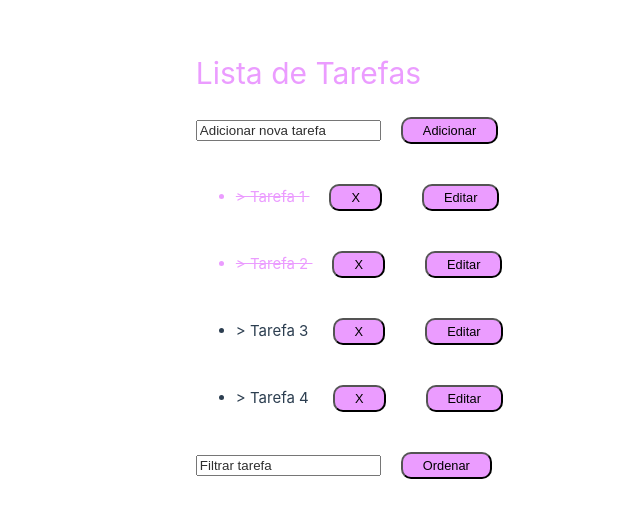
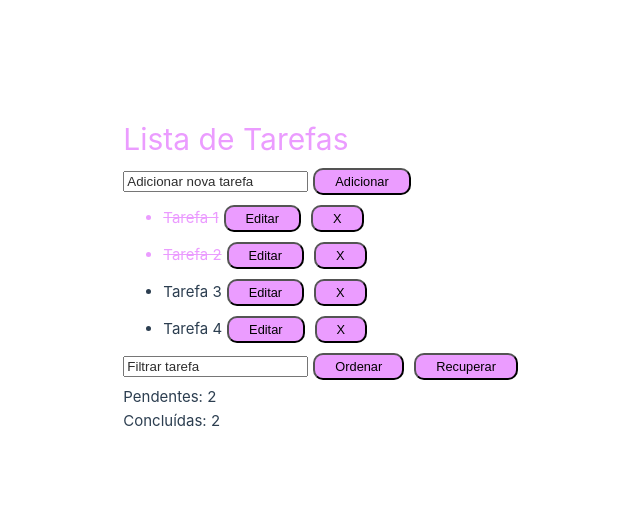
Before and after one commit to gigiibandoch/todo--list, a Vue app: page / in a window 1280 px wide. Shown: the part 126-644 px from the top of the page, without its empty margins (117-757 px from the left). Built offline with nearby package versions, Linux system fonts and the light colour scheme.

Commit message:
atualização

```diff
--- a/src/App.vue
+++ b/src/App.vue
@@ -1,97 +1,112 @@
 <script setup>
 import { computed, ref } from 'vue'
+
 const tarefas = ref([
-{
-id: 1,
-tarefa: 'Tarefa 1',
-status: 'concluida'
-},
-{
-id: 2,
-tarefa: 'Tarefa 2',
-status: 'concluida',
-},
-{
-id: 3,
-tarefa: 'Tarefa 3',
-status: 'pendente'
-},
-{
-id: 4,
-tarefa: 'Tarefa 4',
-status: 'pendente'
-}
+  { id: 1, tarefa: 'Tarefa 1', status: 'concluida' },
+  { id: 2, tarefa: 'Tarefa 2', status: 'concluida' },
+  { id: 3, tarefa: 'Tarefa 3', status: 'pendente' },
+  { id: 4, tarefa: 'Tarefa 4', status: 'pendente' }
 ])
 
 const novaTarefa = ref('')
 const posicaoAlterada = ref(-1)
+const tarefasRemovidas = ref([])
 
 function addTarefa() {
   if (posicaoAlterada.value == -1) {
-    let novoID = Math.max(...tarefas.value.map(item => item.id)) + 1;
-    tarefas.value.push({ id: novoID, tarefa: novaTarefa.value, status: 'pendente'});
+    let novoID = Math.max(...tarefas.value.map(item => item.id)) + 1
+    tarefas.value.push({ id: novoID, tarefa: novaTarefa.value, status: 'pendente'})
   }
    else {
-    tarefas.value[posicaoAlterada.value].tarefa = novaTarefa.value;
+    tarefas.value[posicaoAlterada.value].tarefa = novaTarefa.value
   }
-  novaTarefa.value = '';
-  posicaoAlterada.value = -1;
+
+  novaTarefa.value = ''
+  posicaoAlterada.value = -1
 }
 
 function delTarefa(item) {
-  let posicao = tarefas.value.indexOf(item);
-  tarefas.value.splice(posicao, 1);
+  let posicao = tarefas.value.indexOf(item)
+  tarefasRemovidas.value.push(item)
+  tarefas.value.splice(posicao, 1)
 }
 
 function editTarefa(idItem) {
-  posicaoAlterada.value = tarefas.value.findIndex(item => item.id == idItem);
-  novaTarefa.value = tarefas.value[posicaoAlterada.value].tarefa;
+  posicaoAlterada.value = tarefas.value.findIndex(item => item.id == idItem)
+  novaTarefa.value = tarefas.value[posicaoAlterada.value].tarefa
 }
+
+function alterarStatus(item) {
+  item.status = item.status === 'pendente' ? 'concluida' : 'pendente'
+}
+
 const filtro = ref('')
+
 const tarefasFiltradas = computed(() => {
-  if(filtro.value.trim().length > 0) {
-    return tarefas.value.filter( item => item.tarefa.includes(filtro.value));
-  }
-  else {
-    return tarefas.value;
+  if (filtro.value.trim().length > 0) {
+    return tarefas.value.filter(item =>
+      item.tarefa.toLowerCase().includes(filtro.value.toLowerCase())
+    )
+  } else {
+    return tarefas.value
   }
 })
+
 function ordenarArray() {
-  tarefas.value.sort((a, b) => a.tarefa.localeCompare(b.tarefa));
+  tarefas.value.sort((a, b) => a.tarefa.localeCompare(b.tarefa))
 }
+
+const concluidas = computed(() => {
+  return tarefas.value.filter(item => item.status === 'concluida').length
+})
+
+const pendentes = computed(() => {
+  return tarefas.value.filter(item => item.status === 'pendente').length
+})
+
+function recuperarTarefas() {
+  if (tarefasRemovidas.value.length === 0) return
+  tarefas.value.push(...tarefasRemovidas.value)
+  tarefasRemovidas.value = []
+}
+
 </script>
 
 <template>
   <div class="container">
     <h1>Lista de Tarefas</h1>
-<input type="text" v-model="novaTarefa" placeholder="Adicionar nova tarefa">
-<button @click="addTarefa">{{ posicaoAlterada == -1 ? "Adicionar" : "Salvar" }}</button>
-
+    <input type="text" v-model="novaTarefa" placeholder="Adicionar nova tarefa"/>
+    <button @click="addTarefa">
+      {{ posicaoAlterada == -1 ? "Adicionar" : "Salvar" }}
+    </button>
     <ul>
-<li v-for="item in tarefasFiltradas" :key="item.id"  :class="{ concluida: item.status === 'concluida' }"> >
+      <li v-for="item in tarefasFiltradas" :key="item.id" :class="{ concluida: item.status === 'concluida' }">
+        <span @click="alterarStatus(item)">
           {{ item.tarefa }}
-<button @click="delTarefa(item.id)" >X</button>
-<button @click="editTarefa(item.id)" >Editar</button>
+        </span>
+        <button @click="editTarefa(item.id)">Editar</button>
+        <button @click="delTarefa(item)">X</button>
       </li>
     </ul>
-<input type="text" placeholder="Filtrar tarefa" v-model="filtro">
-<button @click="ordenarArray" >Ordenar</button>
+    <input type="text" placeholder="Filtrar tarefa" v-model="filtro"
+    />
+    <button @click="ordenarArray">Ordenar</button>
+    <button @click="recuperarTarefas">Recuperar</button>
+    <p>Pendentes: {{ pendentes }}</p>
+    <p>Concluídas: {{ concluidas }}</p>
   </div>
 </template>
-
 <style scoped>
 div h1 {
   color: rgb(235, 156, 255);
 }
-div {
-  align-items: center;
-}
+
 div button {
   background-color: rgb(235, 156, 255);
   border-radius: 10px;
   color: rgb(0, 0, 0);
   padding: 4px 20px;
-  margin: 20px;
+  margin: 5px;
   font-size: 0.8rem;
 }
 div input::placeholder {
@@ -99,6 +114,6 @@ div input::placeholder {
 }
 .concluida {
   text-decoration: line-through;
-  color:  rgb(235, 156, 255);
+  color: rgb(235, 156, 255);
 }
 </style>
```
Lines whose indentation alone changed are shown as unchanged.
